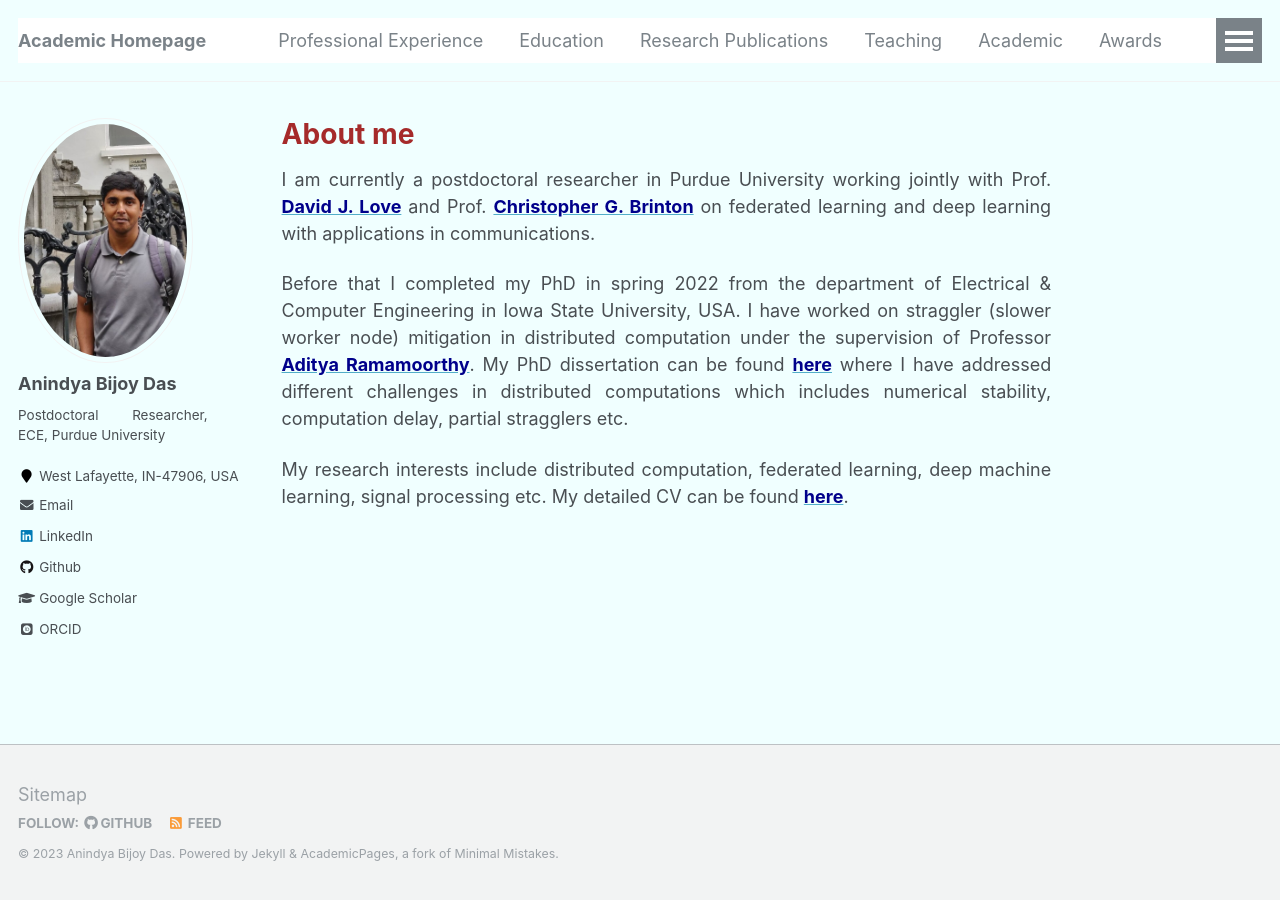
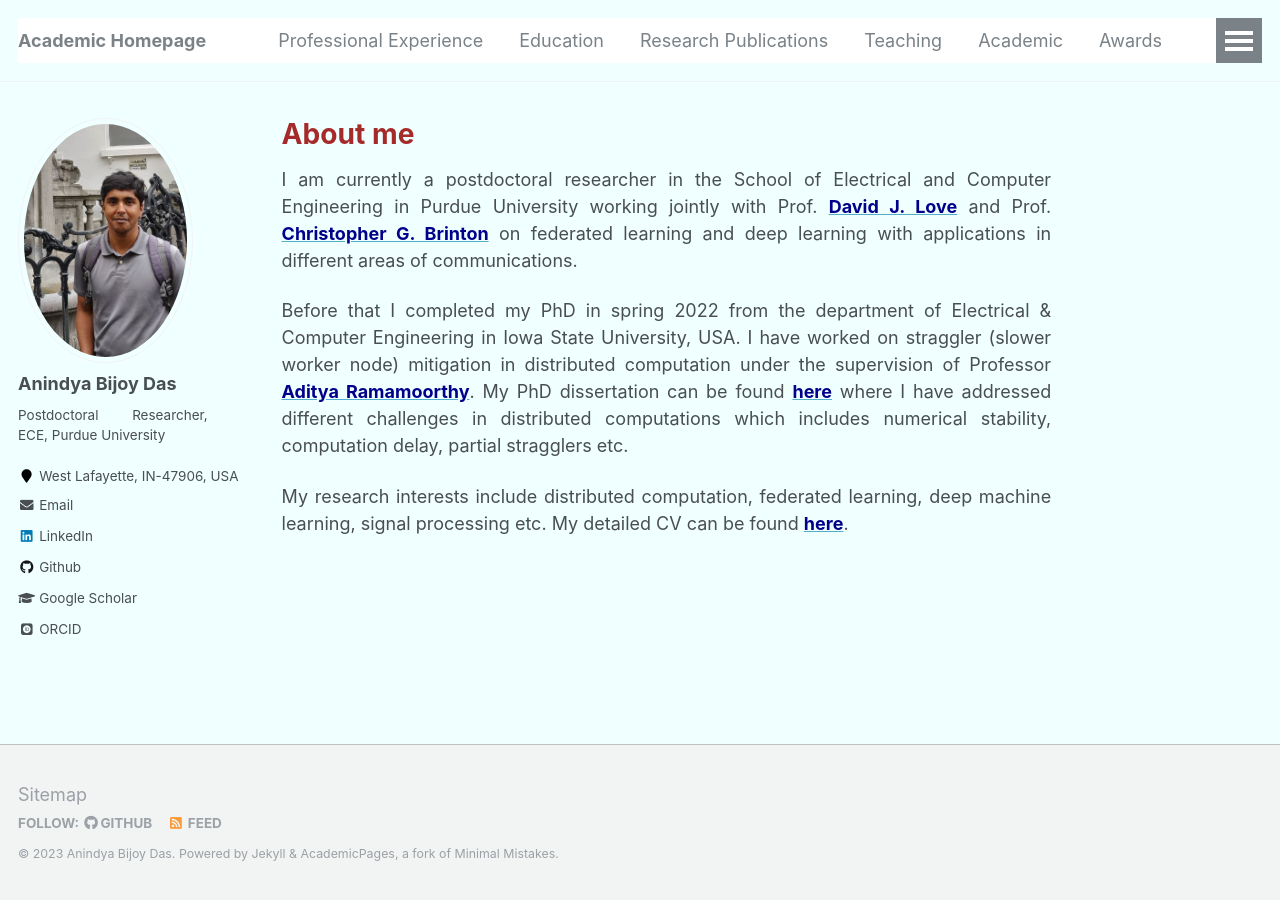
Before and after one commit to anindyabijoydas/portfolio, a Jekyll site: the page built from _pages/about.md, in a window 1280 px wide. Built offline with Jekyll 4.4.1, drawn with Linux system fonts in a browser that asks for light colours; some web fonts are replaced.

Commit message:
Update about.md

```diff
--- a/_pages/about.md
+++ b/_pages/about.md
@@ -18,7 +18,7 @@ div {
 
 <span style="color:brown">**About me**</span>
 ======
-I am currently a postdoctoral researcher in Purdue University working jointly with Prof. [<span style="color: #00008B">**David J. Love**</span>](https://engineering.purdue.edu/~djlove/) and Prof. [<span style="color: #00008B">**Christopher G. Brinton**</span>](https://www.cbrinton.net/) on federated learning and deep learning with applications in communications.
+I am currently a postdoctoral researcher in the School of Electrical and Computer Engineering in Purdue University working jointly with Prof. [<span style="color: #00008B">**David J. Love**</span>](https://engineering.purdue.edu/~djlove/) and Prof. [<span style="color: #00008B">**Christopher G. Brinton**</span>](https://www.cbrinton.net/) on federated learning and deep learning with applications in different areas of communications.
 
 Before that I completed my PhD in spring 2022 from the department of Electrical & Computer Engineering in Iowa State University, USA. I have worked on straggler (slower worker node) mitigation in distributed computation under the supervision of Professor [<span style="color: #00008B">**Aditya Ramamoorthy**</span>](https://www.ece.iastate.edu/adityar/). My PhD dissertation can be found [<span style="color: #00008B">**here**</span>](https://www.dropbox.com/s/hfipcodbsg2b39r/PhD_dissertation_Anindya_Bijoy_Das.pdf?dl=0) where I have addressed different challenges in distributed computations which includes numerical stability, computation delay, partial stragglers etc.
 
```
